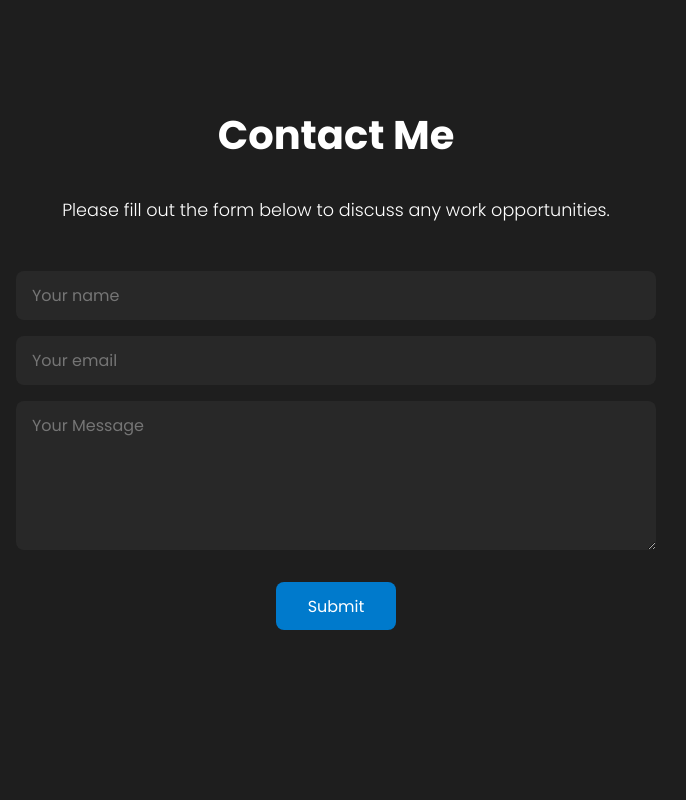
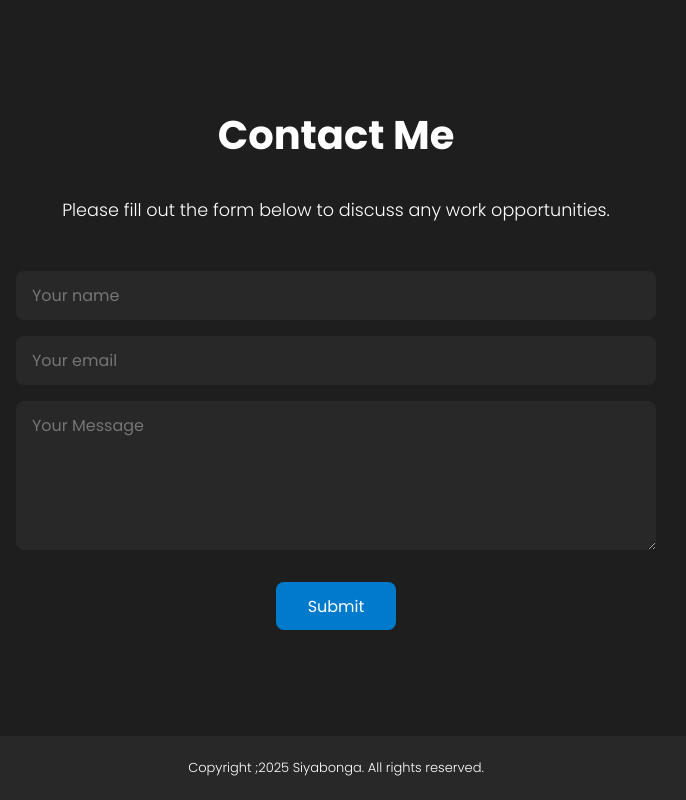
Before and after one commit to s-nguza/Portfolio, a React (Create React App) app: page / in a window 1280 px wide. Shown: the part 2136-2936 px from the top of the page, without its empty margins (304-990 px from the left). Before the commit the page ends 2872 px from the top, so only its background shows below. Built offline with nearby package versions, Linux system fonts and the light colour scheme.

Commit message:
added a footer

```diff
--- a/src/App.js
+++ b/src/App.js
@@ -1,8 +1,9 @@
-import Navbar from "./components/navbar";
+import Navbar from "./components/Navbar/navbar";
 import Intro from "./components/intro/intro";
 import About from './components/About/about';
 import Projects from "./components/Projects/projects";
 import Contact from "./components/Contact/Contact";
+import Footer from "./components/Footer/footer";
 
 
 function App() {
@@ -13,6 +14,7 @@ function App() {
       <About/>
       <Projects/>
       <Contact/>
+      <Footer/>
     </div>
   );
 }
--- a/src/components/About/about.js
+++ b/src/components/About/about.js
@@ -21,7 +21,7 @@ const skills = [
 const About = () => {
   return (
     <div className="about-section">
-      <h2>About Me</h2>
+      <h2 className='abouttitle'>About Me</h2>
       <p className="intro">
         I'm a driven and passionate developer trained as a full-stack developer at <strong>WeThinkCode_</strong>. I specialize in modern technologies and frameworks, and I thrive on building efficient, scalable, and user-friendly applications.
       </p>
--- /dev/null
+++ b/src/components/Footer/footer.css
@@ -0,0 +1,11 @@
+.footer{
+    width:100vw;
+    height:4rem;
+    background: rgb(40,40,40);
+    display : flex;
+    align-items: center;
+    justify-content: center;
+    font-weight :300;
+    font-size: small ;
+
+}
--- /dev/null
+++ b/src/components/Footer/footer.js
@@ -0,0 +1,12 @@
+import React from 'react'
+import './footer.css'
+
+const Footer = () => {
+  return (
+    <footer className='footer'>
+      Copyright ;2025 Siyabonga. All rights reserved.
+    </footer>
+  )
+}
+
+export default Footer
--- a/src/components/navbar.css
+++ b/src/components/Navbar/navbar.css
@@ -16,7 +16,7 @@
 
 .icon{
     object-fit:cover;
-    height: 2rem;
+    height: 3rem;
     width : 4rem;
 }
 
--- a/src/components/navbar.js
+++ b/src/components/Navbar/navbar.js
@@ -1,8 +1,8 @@
 import React from 'react';
 import './navbar.css'
-import Alphs from '../asserts/AlphS.png';
+import Alphs from '../../asserts/AlphS.png';
 import {Link} from 'react-scroll';
-import contactImg from '../asserts/contact.png'
+import contactImg from '../../asserts/contact.png'
 
 const Navbar = () => {
   return (
```
Also changed, not shown: src/components/intro/intro.css (+0 -10 lines).
